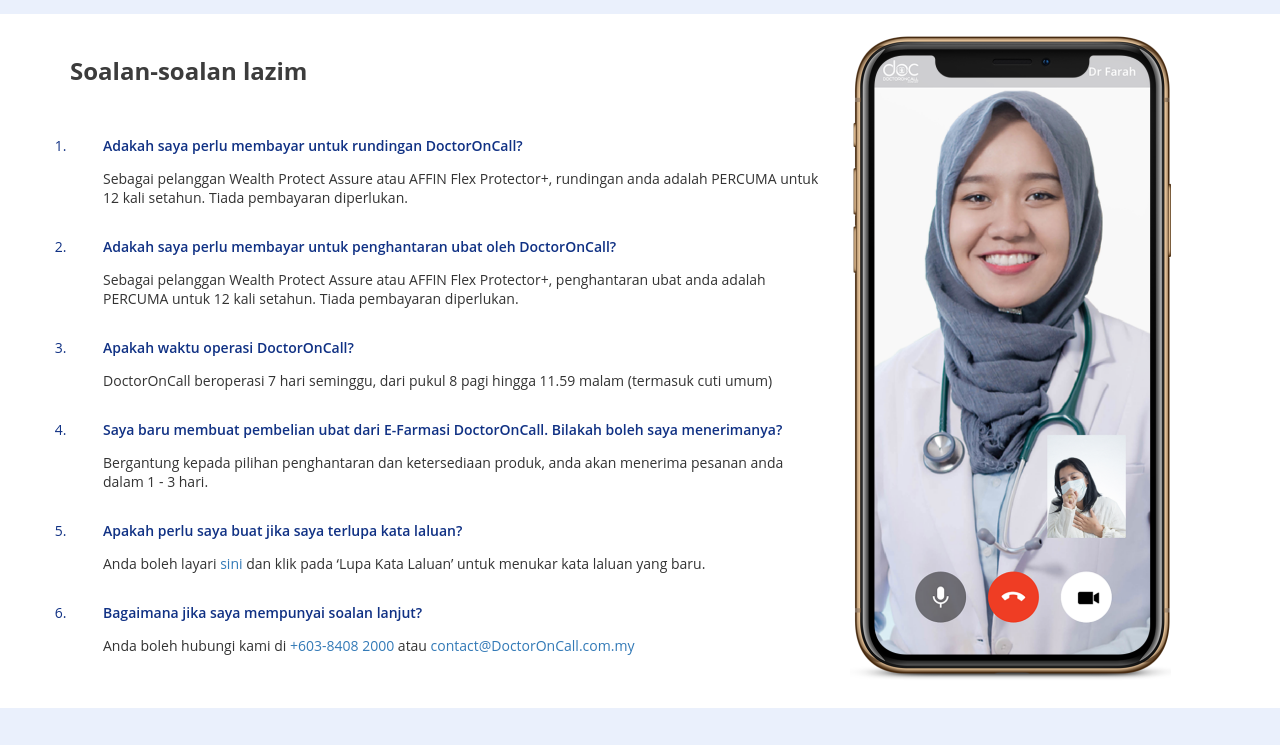
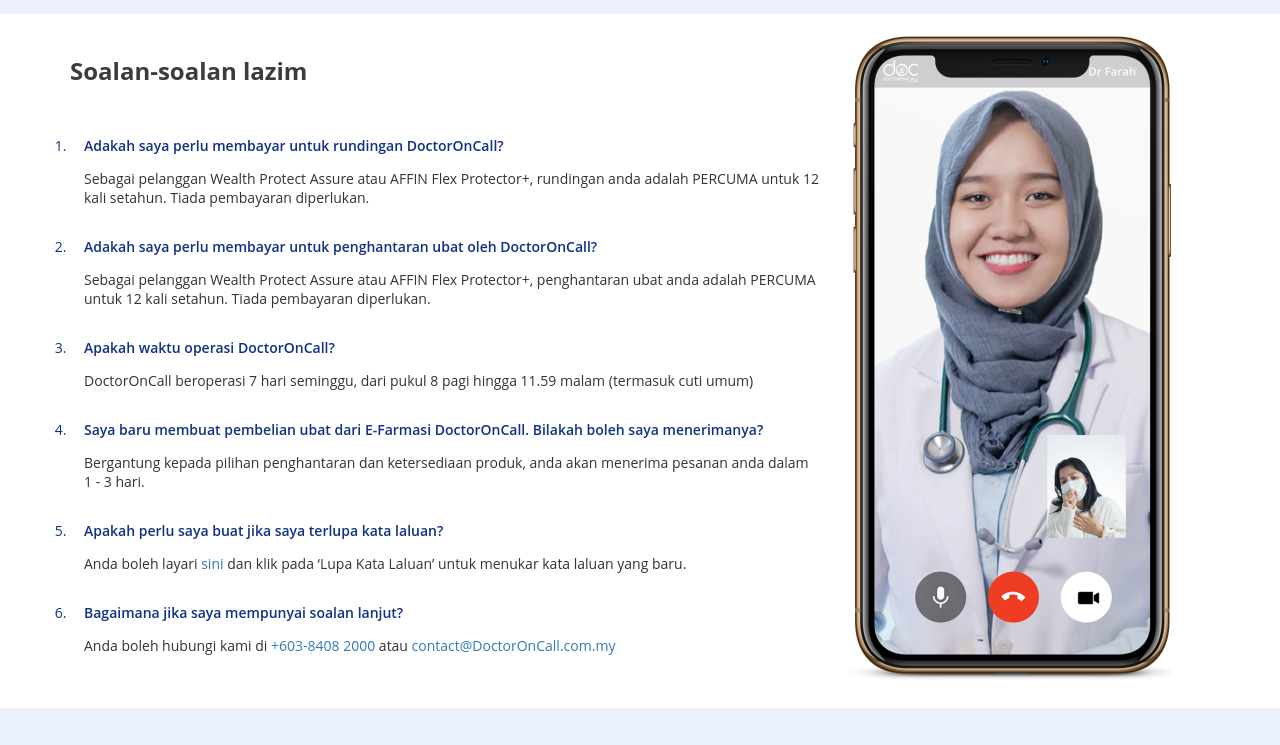
Before and after one commit to hijaziAhmad/AXA-html, a plain HTML site: page index.html in a window 1280 px wide. Shown: the part 3480-4225 px from the top of the page. Drawn offline with Linux system fonts and the light colour scheme.

Commit message:
Update style.css

```diff
--- a/stylesheets/style.css
+++ b/stylesheets/style.css
@@ -11,7 +11,7 @@
 8. === Footer ===
 
 */
-/*
+/*'
 * === Global ===
 */
 
@@ -37,7 +37,7 @@ a {
 
 
 html,body{
-  font-family: "Open Sans",Helvetica,Arial,sans-serif;
+  font-family: 'Open Sans', Helvetica, sans-serif;;
   font-size: 14px;
   padding: 0;
   margin:0;
@@ -468,7 +468,7 @@ html::-webkit-scrollbar-thumb
   background-position: top 2px left 0px;
   background-repeat: no-repeat;
   background-size: 22px 18px; */
-  padding-left: 33px
+  padding-left: 14px
 }
 .faq-img img{
   height: 650px;
@@ -966,7 +966,7 @@ html::-webkit-scrollbar-thumb
 
 .footer-bg {
   background: #EAF0FC;
-  font-family: 'Open Sans';
+  font-family: 'Open Sans', Helvetica, sans-serif;
   font-size: 15px;
   padding: 40px 0;
 }
```
